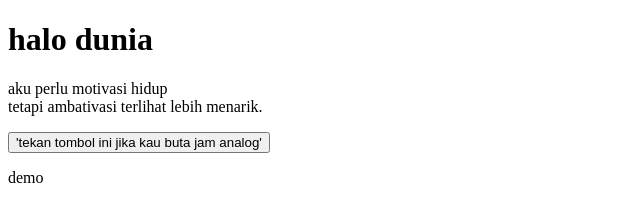
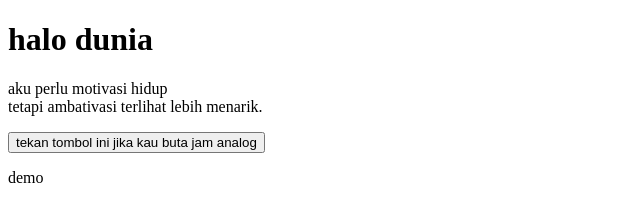
Before and after one commit to Salman-30/sslmn.github.io, a plain HTML site: page index.html in a window 1280 px wide. Shown: the full height of the page, 0-640 px from the left. Drawn offline with Linux system fonts and the light colour scheme.

Commit message:
index.html

```diff
--- a/index.html
+++ b/index.html
@@ -9,7 +9,7 @@
         <script src="main.js"></script>
         <button type="button"
 onclick="document.getElementById('demo').innerHTML = Date()">
-'tekan tombol ini jika kau buta jam analog'</button>
+tekan tombol ini jika kau buta jam analog</button>
         <p>demo<p>
     </body>
 </html>
```
